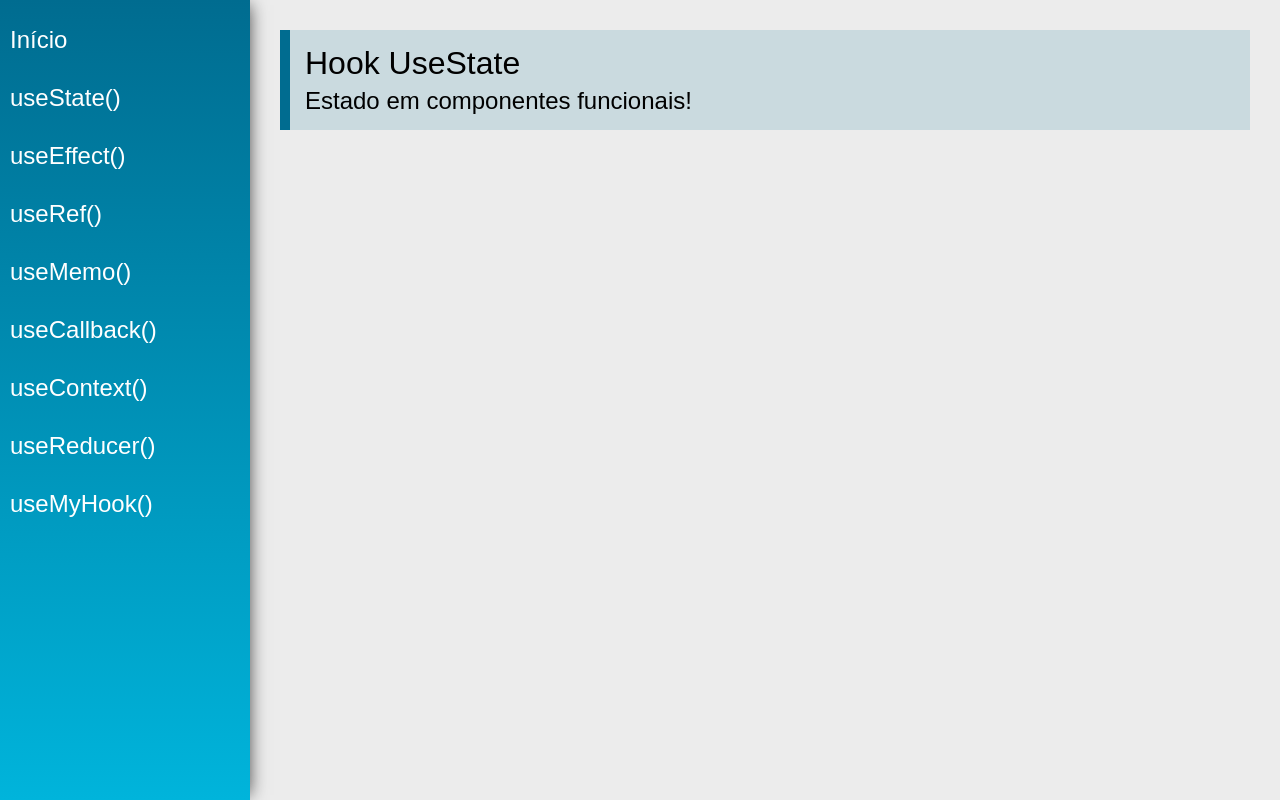
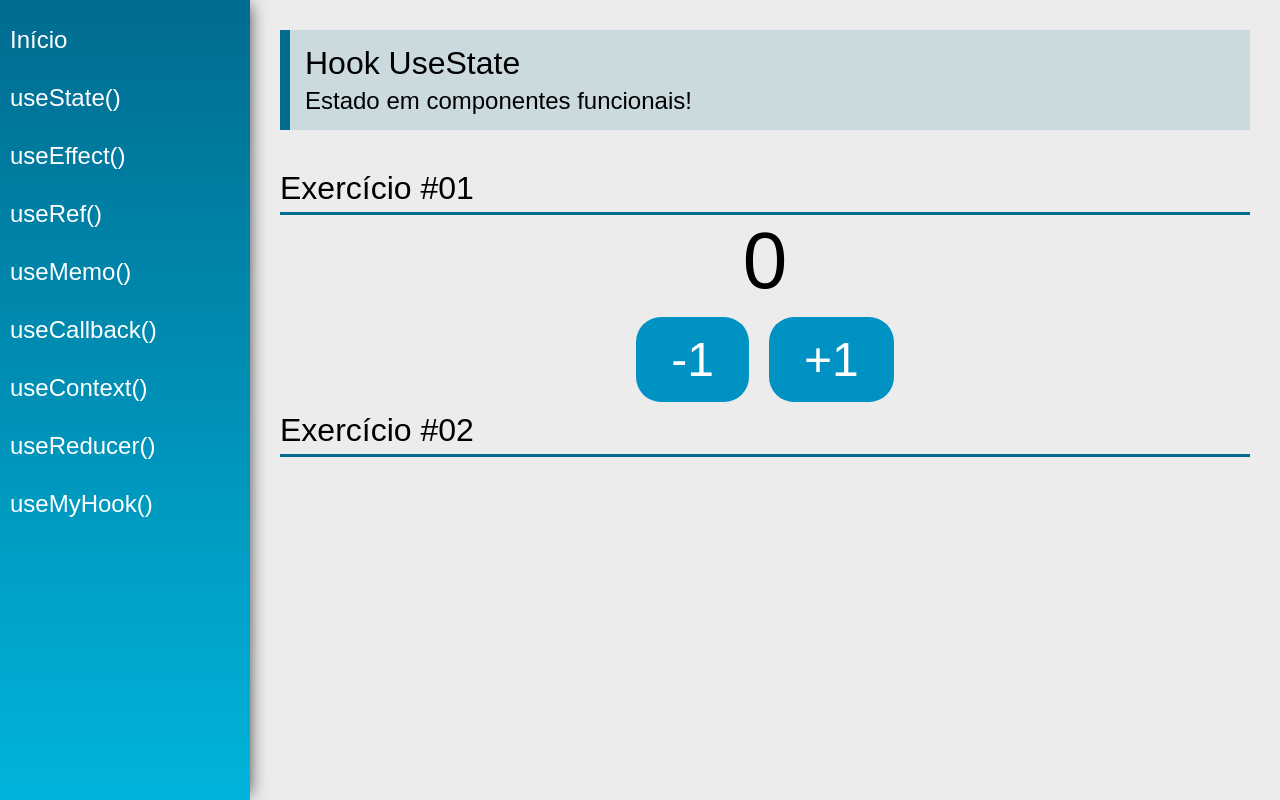
Before and after one commit to celsovit/react-hooks, a React (Create React App) app: page /useState in a window 1280 px wide. Built offline with nearby package versions, Linux system fonts and the light colour scheme.

Commit message:
UseState e a função setCount recebendo parâmetro current

```diff
--- a/src/views/examples/UseState.jsx
+++ b/src/views/examples/UseState.jsx
@@ -1,12 +1,28 @@
+import { useState } from 'react'
 import PageTitle from '../../components/layout/PageTitle'
+import SectionTitle from '../../components/layout/SectionTitle'
 
 const UseState = (props) => {
+
+    const [ count, setCount ] = useState(0)
+
     return (
         <div className="UseState">
             <PageTitle
                 title="Hook UseState"
                 subtitle="Estado em componentes funcionais!"
             />
+            <SectionTitle title="Exercício #01" />
+            <div className="center">
+                <span className="text">{ count }</span>
+                <div>
+                    <button className="btn"
+                        onClick={() => setCount(current => current -1)}>-1</button>
+                    <button className="btn"
+                        onClick={() => setCount(current => current + 1)}>+1</button>
+                </div>
+            </div>
+            <SectionTitle title="Exercício #02" />
         </div>
     )
 }
```
